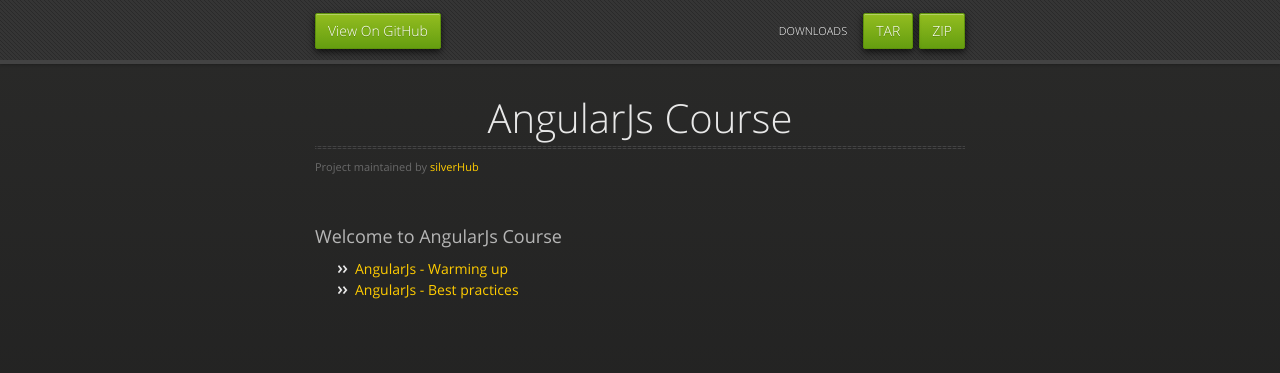
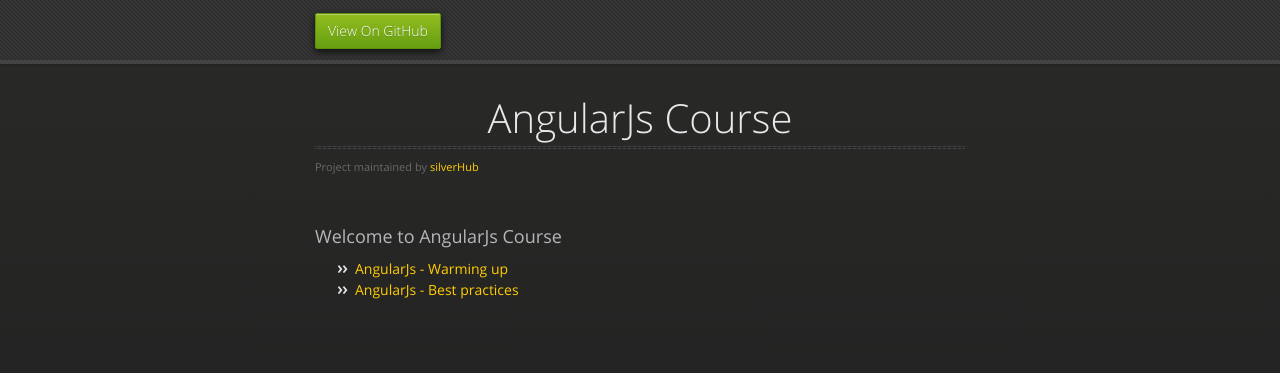
Before and after one commit to silverHub/AngularJsTraining, a plain HTML site: page index.html in a window 1280 px wide. Drawn offline with nearby package versions, Linux system fonts and the light colour scheme.

Commit message:
updated README.md hiding not working links on index.html

```diff
--- a/index.html
+++ b/index.html
@@ -21,9 +21,9 @@
   <div id="header">
     <nav>
       <li class="fork"><a href="https://github.com/silverHub/AngularJsTraining">View On GitHub</a></li>
-      <li class="downloads"><a href="https://github.com/silverHub/AngularJsTraining/zipball/master">ZIP</a></li>
-      <li class="downloads"><a href="https://github.com/silverHub/AngularJsTraining/tarball/master">TAR</a></li>
-      <li class="title">DOWNLOADS</li>
+      <li class="downloads hidden" ><a href="https://github.com/silverHub/AngularJsTraining/zipball/master">ZIP</a></li>
+      <li class="downloads hidden" ><a href="https://github.com/silverHub/AngularJsTraining/tarball/master">TAR</a></li>
+      <li class="title hidden">DOWNLOADS</li>
     </nav>
   </div><!-- end header -->
 
--- a/stylesheets/styles.css
+++ b/stylesheets/styles.css
@@ -849,3 +849,7 @@ section #title .credits.right {
     display: none;
   }
 }
+
+.hidden{
+  display: none!important;
+}
```
Also changed, not shown: 1 other file.
